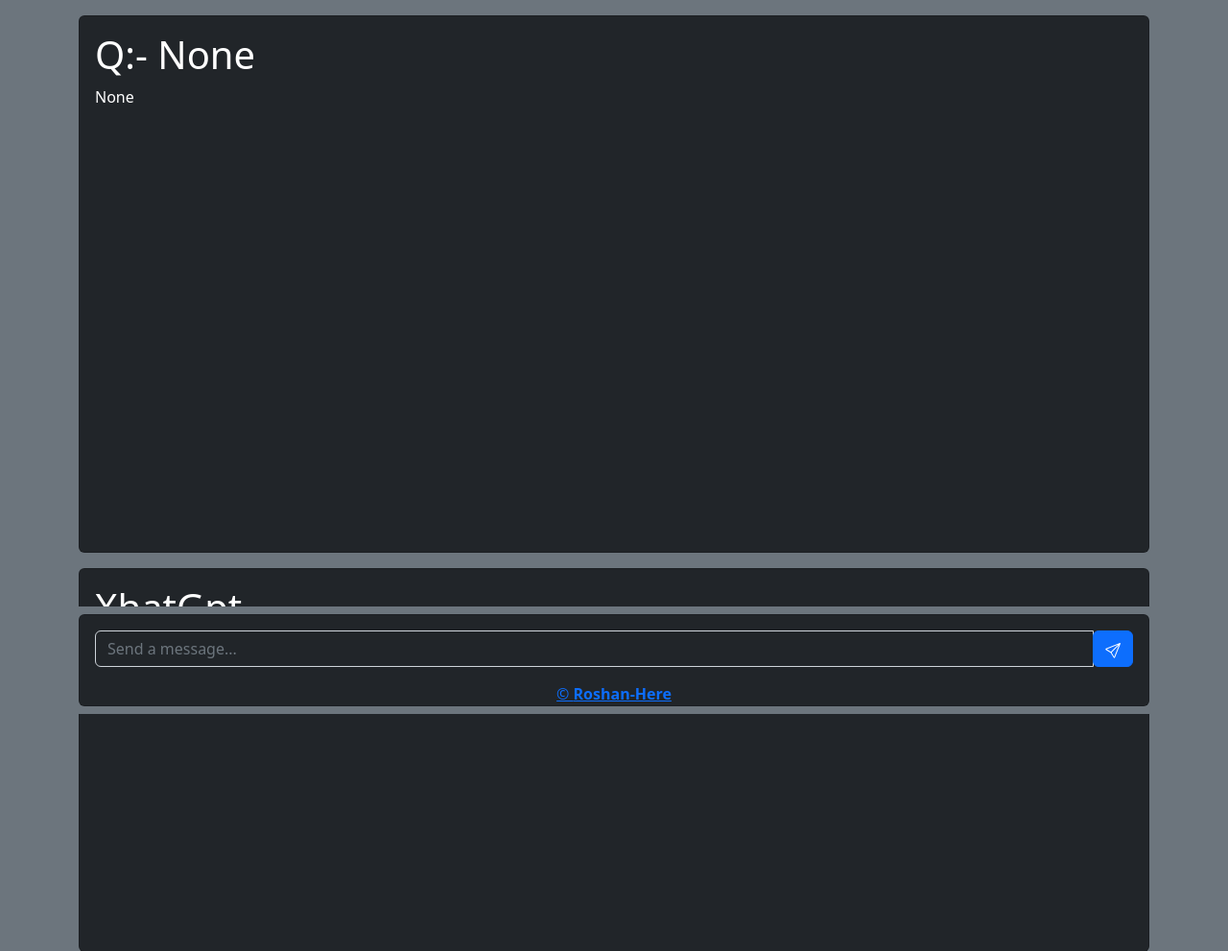
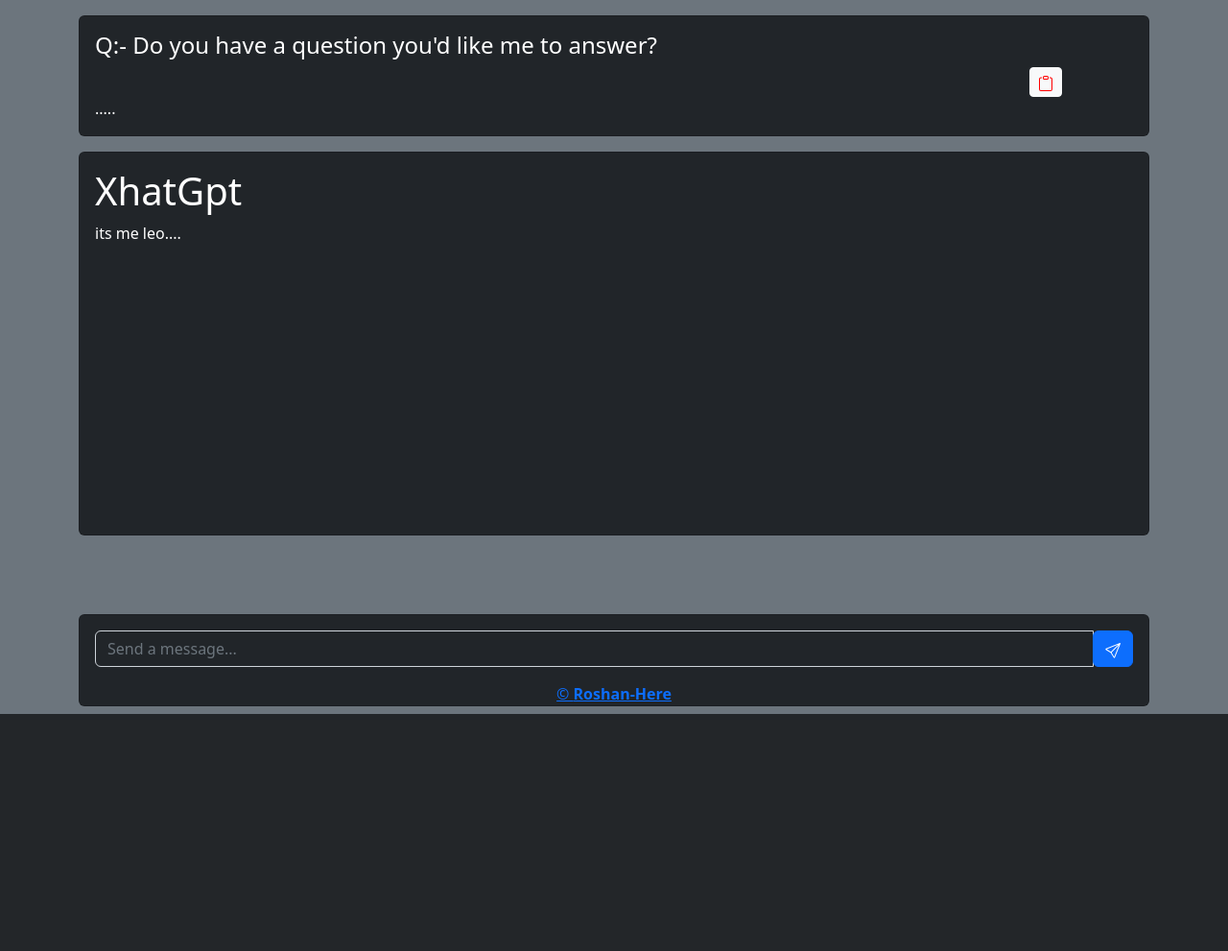
Before and after one commit to Roshan-Here/XhatGpt, a Django app: page /XhatGpt/ in a window 1280 px wide. Shown: the part 56-1047 px from the top of the page at 96% size. After the commit the page ends 800 px from the top, so only its background shows below. Run offline with Django 4.2, Linux system fonts and the light colour scheme.

Commit message:
added clipboard button ! usefulll to copy paste

```diff
--- a/ChatGppt/templates/xhatapp/base.html
+++ b/ChatGppt/templates/xhatapp/base.html
@@ -102,10 +102,10 @@
 
 <!-- Mov- this -to- JavaScript  -->
 <script>
-  var myParagraph = document.getElementById("myText"); // Get the paragraph element
-  var originalText = myParagraph.innerHTML; // Get the original text of the paragraph
-  var newText = originalText.replace(/\s{2,}/g, "<br>"); // Replace every third space with a space and a line break
-  myParagraph.innerHTML = newText; // Update the paragraph with the new text
+  var myParagraph = document.getElementById("myText");
+  var originalText = myParagraph.innerHTML;
+  var newText = originalText.replace(/\s{2,}/g, "<br>"); //-replace every third space with line break
+  myParagraph.innerHTML = newText;
 </script>
 <!-- <script>
     const text = document.getElementById("myText").textContent;
--- a/ChatGppt/templates/xhatapp/index.html
+++ b/ChatGppt/templates/xhatapp/index.html
@@ -2,12 +2,30 @@
 
 {% block body_block %}
 <div class="container">
-    <div class="card text-bg-dark mb-3" style="height: 35rem;">
+    <div class="card text-bg-dark mb-3" style="height: 100%;">
         <div class="card-body">
             <!-- need to add user name, in Q -->
-            <h1 class="card-title">Q:- {{ query }} </h1>
+            <h4 class="card-title">Q:- {{ query }} </h4>
+            <button style="margin-left: 90%;" class="btn btn-light btn-sm" onclick="copyToClipboard(this)">
+                <svg xmlns="http://www.w3.org/2000/svg" width="16" height="16" fill="red" class="bi bi-clipboard" viewBox="0 0 16 16">
+                    <path d="M4 1.5H3a2 2 0 0 0-2 2V14a2 2 0 0 0 2 2h10a2 2 0 0 0 2-2V3.5a2 2 0 0 0-2-2h-1v1h1a1 1 0 0 1 1 1V14a1 1 0 0 1-1 1H3a1 1 0 0 1-1-1V3.5a1 1 0 0 1 1-1h1v-1z"/>
+                    <path d="M9.5 1a.5.5 0 0 1 .5.5v1a.5.5 0 0 1-.5.5h-3a.5.5 0 0 1-.5-.5v-1a.5.5 0 0 1 .5-.5h3zm-3-1A1.5 1.5 0 0 0 5 1.5v1A1.5 1.5 0 0 0 6.5 4h3A1.5 1.5 0 0 0 11 2.5v-1A1.5 1.5 0 0 0 9.5 0h-3z"/>
+                  </svg>
+            </button>
             <p class="card-text" id="myText">{{ resul }}</p>
         </div>
     </div>
 </div>
+
+<script>
+    function copyToClipboard(button) {
+      const cardText = button.parentNode.querySelector(".card-text").textContent;
+      const tempElement = document.createElement("textarea");
+      tempElement.value = cardText;
+      document.body.appendChild(tempElement);
+      tempElement.select();
+      document.execCommand("copy");
+      document.body.removeChild(tempElement);
+    }
+    </script>
 {% endblock %}
--- a/ChatGppt/xhatapp/views.py
+++ b/ChatGppt/xhatapp/views.py
@@ -20,8 +20,8 @@ def about(request):
 
 
 def query(request):
-    nice = None
-    result = None
+    nice = "Do you have a question you'd like me to answer?"
+    result = "....."
     if request.method == 'POST':
         nice = request.POST.get('queryinput')
         print(nice)
```
Also changed, not shown: ChatGppt/db.sqlite3.
